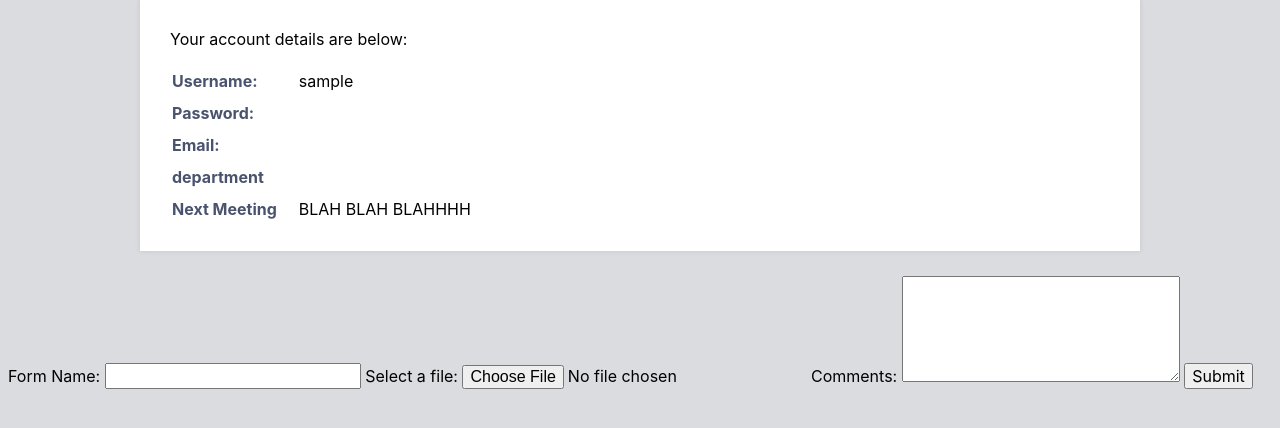
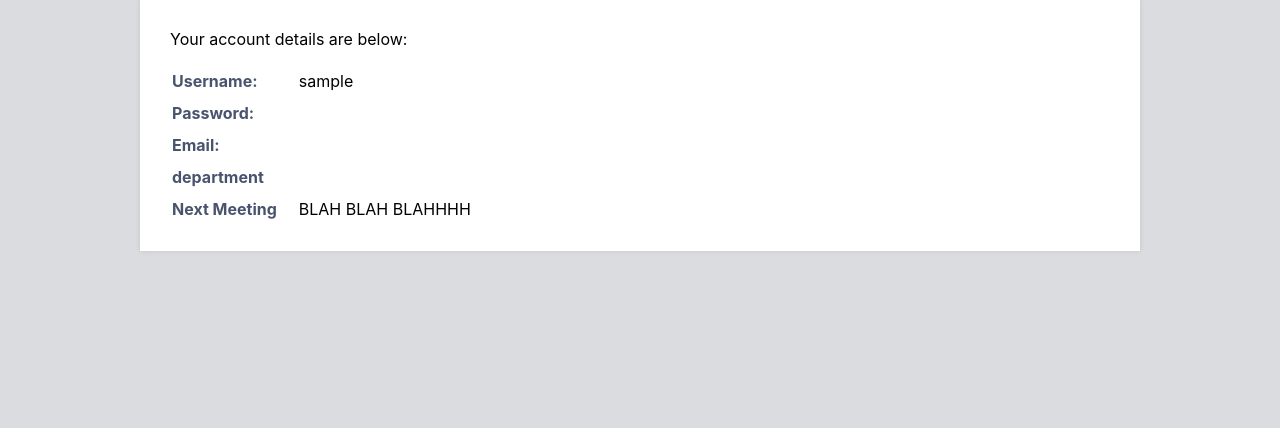
Before and after one commit to aaronwilliame/CPSC351_subsystems, a PHP site: page /Pages/reports.php in a window 1280 px wide. Shown: the part 171-599 px from the top of the page. Run offline with PHP 8.4, Linux system fonts and the light colour scheme; the visitor is signed in with stand-in values (Sample User, id 1); data that the repository does not hold is empty.

Commit message:
Update reports.php

```diff
--- a/Pages/reports.php
+++ b/Pages/reports.php
@@ -64,21 +64,6 @@ $stmt->close();
 				</table>
 			</div>
 		</div>
-		<div>
-	<label for ="formname">Form Name:</label>
-	<input type="text" id="formname" name="formname" required="required">
-	<label for="myfile">Select a file:</label>
-	<input type="file" id="myfile" name="myfile" required="required">
-	<label for ="comments">Comments:</label>
-	<textarea id="comments" name="comments" rows="5" cols="25"></textarea>
-	<input type="submit" value="Submit">
-	</form>
-	</div>
-	<?php
-	$formname = $_POST["formname"];
-	$myfile = $_POST["myfile"];
-	$book = $_POST["book"];
-	$comments = $_POST["comments"];
-	?>
+
 	</body>
 </html>
```
